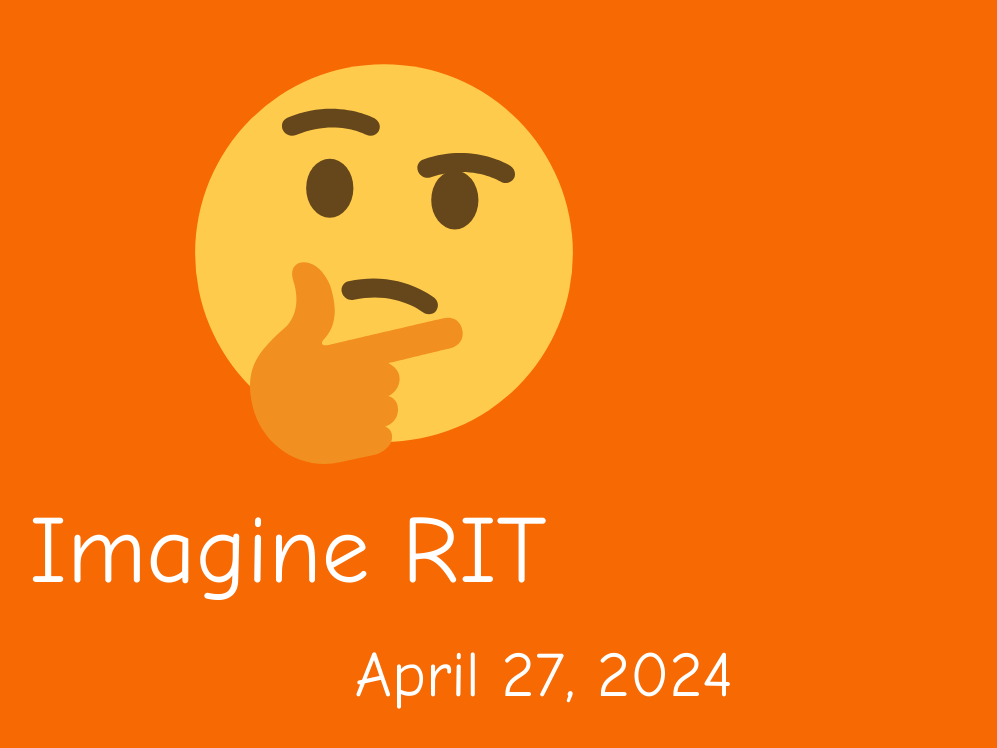
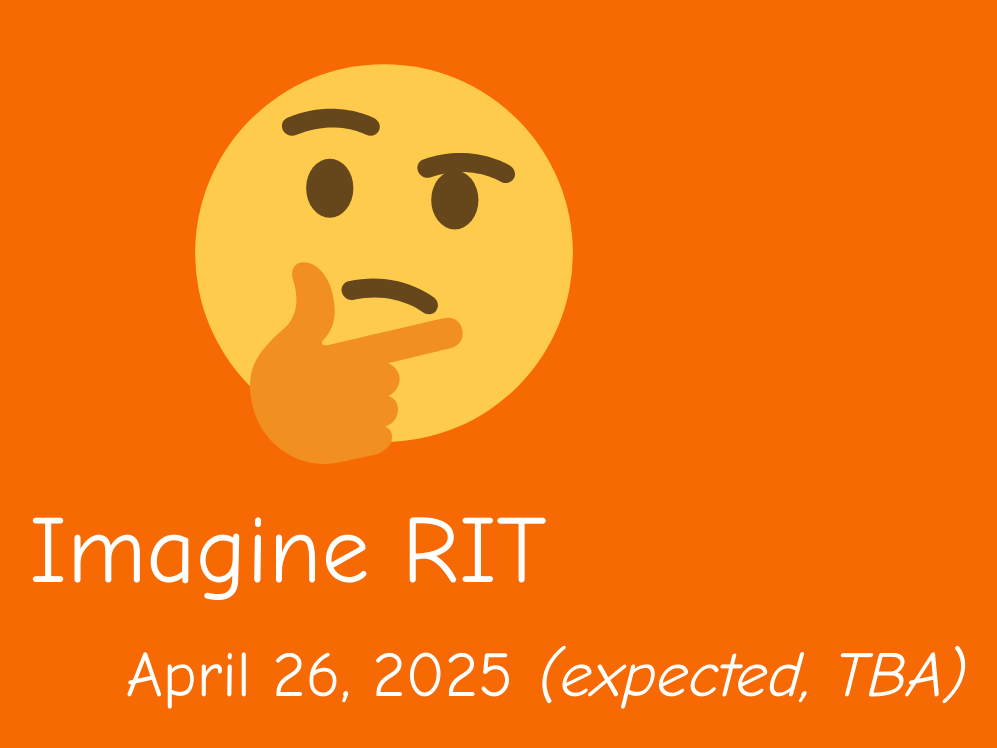
Before and after one commit to galenguyer/imaginerit, a plain HTML site: page index.html in a window 1280 px wide. Shown: the whole page, without its empty margins (256-1253 px from the left). Drawn offline with Linux system fonts and the light colour scheme.

Commit message:
update expected date for 2025

```diff
--- a/index.html
+++ b/index.html
@@ -15,7 +15,7 @@
   <div id="root">
     <img id="thinking" src="1f914.svg" alt="thinking emoji dot svg" />
     <div id="title" title="It's okay, I'd rather not too">Imagine RIT</div>
-    <div id="date">April 27, 2024</div>
+    <div id="date">April 26, 2025 <i>(expected, TBA)</i></div>
   </div>
 </body>
 
```
